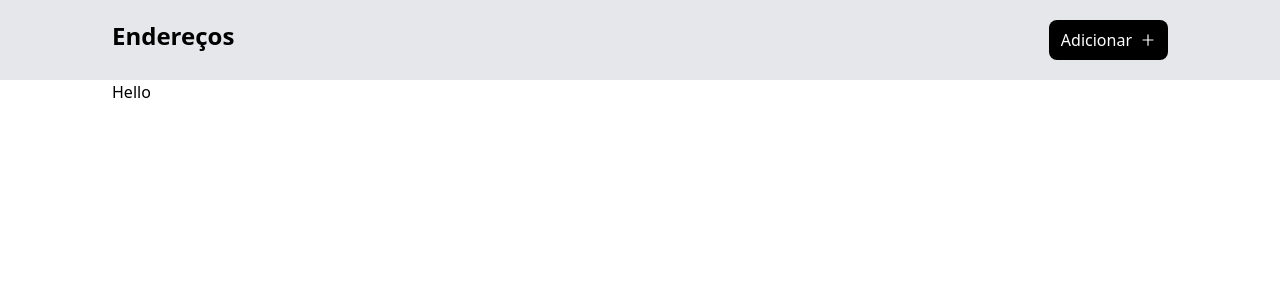
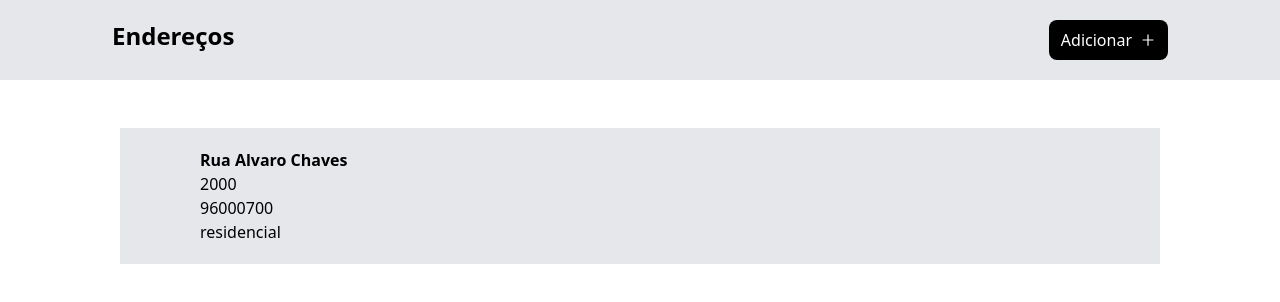
Before and after one commit to rafaellef/desafio-publi-crud, a Next.js app: page / in a window 1280 px wide. Shown: the top 302 px of the page. Built offline with nearby package versions, Linux system fonts and the light colour scheme.

Commit message:
Lista com Endereços criada

```diff
--- a/package.json
+++ b/package.json
@@ -11,7 +11,8 @@
     "next": "12.0.7",
     "react": "17.0.2",
     "react-dom": "17.0.2",
-    "react-icons": "^4.3.1"
+    "react-icons": "^4.3.1",
+    "uuid": "^8.3.2"
   },
   "devDependencies": {
     "autoprefixer": "^10.4.1",
--- a/src/components/Layout.js
+++ b/src/components/Layout.js
@@ -23,7 +23,7 @@ const Layout = ({ children }) => {
                     <button className="bg-black px-3 py-2 text-white rounded-lg hover:bg-zinc-700 inline-flex items-center" onClick={() => router.push('/novoEndereco')}>Adicionar <AiOutlinePlus className='ml-2' /></button>
                 </div>
             </header>
-            <main className="px-28">
+            <main className="px-28 py-10">
                 {children}
             </main>
 
--- a/src/context/enderecoContext.js
+++ b/src/context/enderecoContext.js
@@ -1,4 +1,5 @@
 import { createContext, useContext, useState } from "react";
+import { v4 as uuid } from 'uuid';
 
 export const EnderecoContext = createContext();
 
@@ -6,14 +7,14 @@ export const useEnderecos = () => {
     return useContext(EnderecoContext);
 }
 
-export const EnderecoProvider = ({children}) => {
+export const EnderecoProvider = ({ children }) => {
 
     //Variável para armazenar e atualizar dados
-    const [enderecos, setEnderecos] = useState([{id: '1', nome: 'Rua Alvaro Chaves', numero: '2000', cep: '96000700', tipo: "residencial"}]);
+    const [enderecos, setEnderecos] = useState([{ id: '1', nome: 'Rua Alvaro Chaves', numero: '2000', cep: '96000700', tipo: "residencial" }]);
 
     //Função para adicionar endereço
     const createEndereco = (nome, numero, cep, tipo) => {
-        setEnderecos([...enderecos, {nome, numero, cep, tipo, id: "2"}])
+        setEnderecos([...enderecos, { nome, numero, cep, tipo, id: uuid() }])
     }
 
     return (
--- a/src/pages/index.js
+++ b/src/pages/index.js
@@ -8,7 +8,27 @@ const Home = () => {
 
   return (
     <Layout>
-      <div>Hello</div>
+      <div className="flex justify-center">
+        {
+          enderecos.length === 0 ? (
+            <h2>Sem endereços. Clique em Adicionar</h2>
+          ) : (
+            <div className="w-full">
+              <div>
+                {enderecos.map(endereco => (
+                  // eslint-disable-next-line react/jsx-key
+                  <div className="bg-gray-200 px-20 py-5 m-2">
+                    <h1 className="font-bold">{endereco.nome}</h1>
+                    <p>{endereco.numero}</p>
+                    <p>{endereco.cep}</p>
+                    <p>{endereco.tipo}</p>
+                  </div>
+                ))}
+              </div>
+            </div>
+          )
+        }
+      </div>
     </Layout>
   );
 };
--- a/src/pages/novoEndereco.js
+++ b/src/pages/novoEndereco.js
@@ -1,6 +1,7 @@
 import Layout from "../components/Layout";
 import { useState } from "react";
 import { useEnderecos } from "../context/enderecoContext";
+import { useRouter } from "next/router";
 
 //Formulario para cadastrar novo endereco
 const EnderecoForm = () => {
@@ -15,6 +16,9 @@ const EnderecoForm = () => {
 
     const { createEndereco } = useEnderecos();
 
+    //Pegando método push
+    const {push} = useRouter();
+
     //Atualizando Enderecos
     const handleChange = e => {
         const {name, value} = e.target
@@ -24,6 +28,7 @@ const EnderecoForm = () => {
     const handleSubmit = e => {
         e.preventDefault();
         createEndereco(endereco.nome, endereco.numero, endereco.cep, endereco.tipo);
+        push("/");
     }
 
     return (
```
Also changed, not shown: 1 other file (tests, documents, lock files or other folders).
